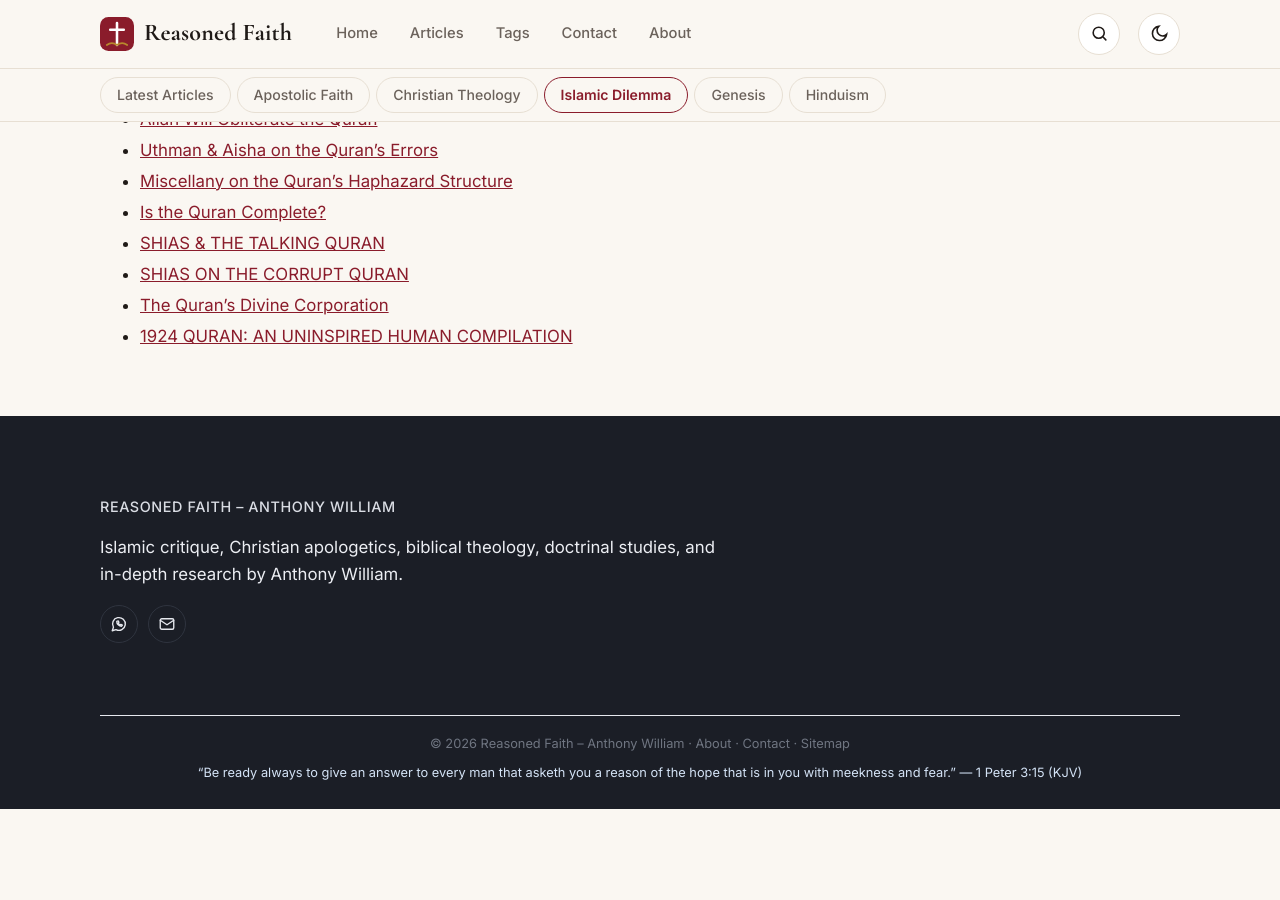
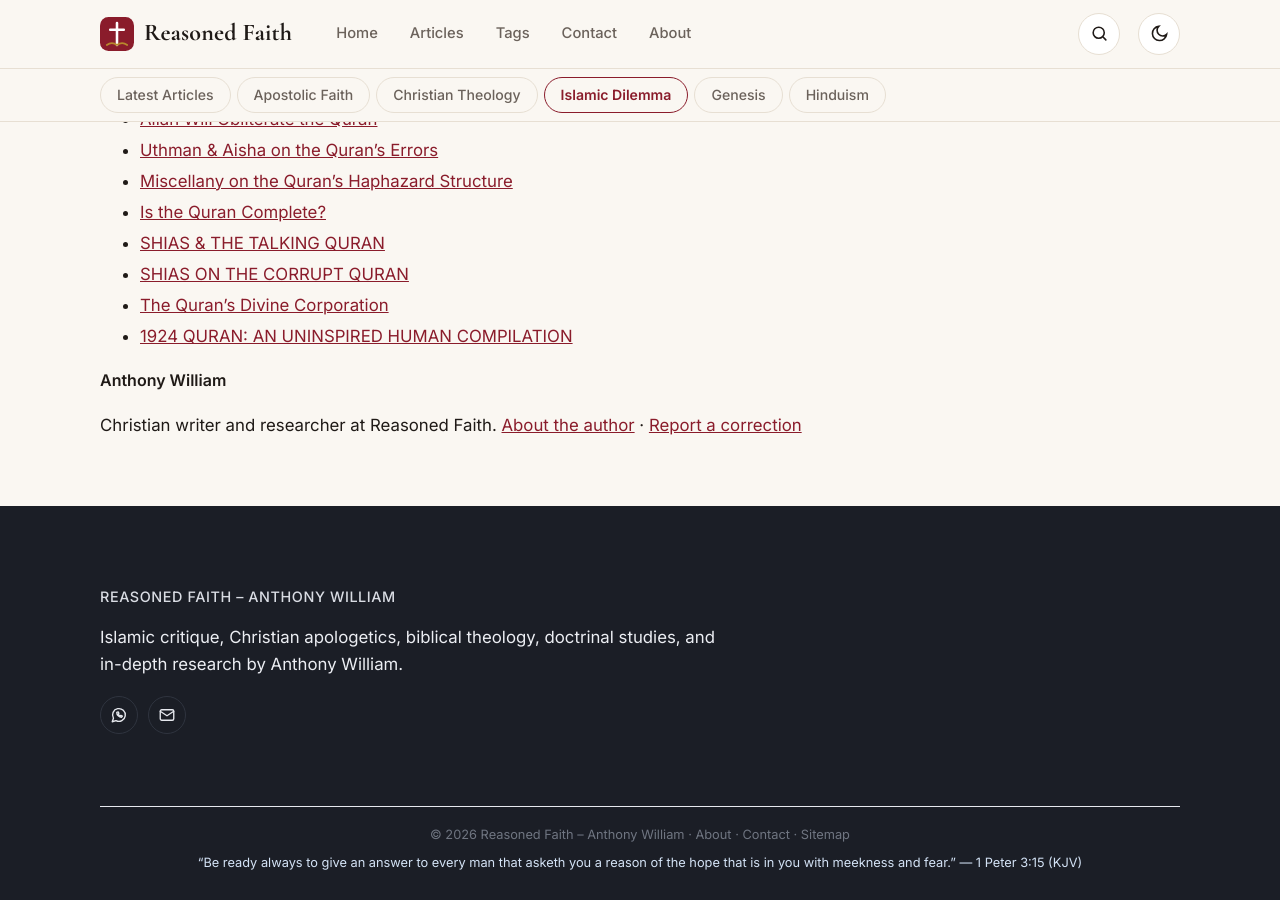
Before and after one commit to Reasoned-faith/reasoned-faith.github.io, a Jekyll site: the page built from _articles/islamic-dilemma/the-quran-sunni-islams-multiple-gods.md, in a window 1280 px wide and 900 px high, scrolled down 3940 px. Built offline with Jekyll 4.4.1, drawn with Linux system fonts in a browser that asks for light colours; before the commit the page ends 4749 px from its top, so only the background shows below that.

Commit message:
Update article.html

```diff
--- a/_layouts/article.html
+++ b/_layouts/article.html
@@ -43,9 +43,12 @@ layout: default
     </div>
   </div>
   <h1>{{ page.title }}</h1>
-  <div class="ap-meta">{{ page.author | default: site.author }}{% if page.date %} · {{ page.date | date: "%-d %B %Y" }}{% endif %}</div>
+  <div class="ap-meta">{{ page.author | default: site.author }}{% if page.date %} · {{ page.date | date: "%-d %B %Y" }}{% endif %}{% if page.updated %} · Updated {{ page.updated | date: "%-d %B %Y" }}{% endif %}</div>
   {% if page.excerpt %}<p class="ap-lead">{{ page.excerpt }}</p>{% endif %}
   {{ content }}
+  <aside class="author-box"><b>{{ page.author | default: site.author }}</b>
+    <p>Christian writer and researcher at {{ site.title }}. <a href="{{ '/about/' | relative_url }}">About the author</a> · <a href="{{ '/contact/' | relative_url }}">Report a correction</a></p>
+  </aside>
 </article>
 </div><aside class="col-side">
 {% include main-categories.html %}
```
